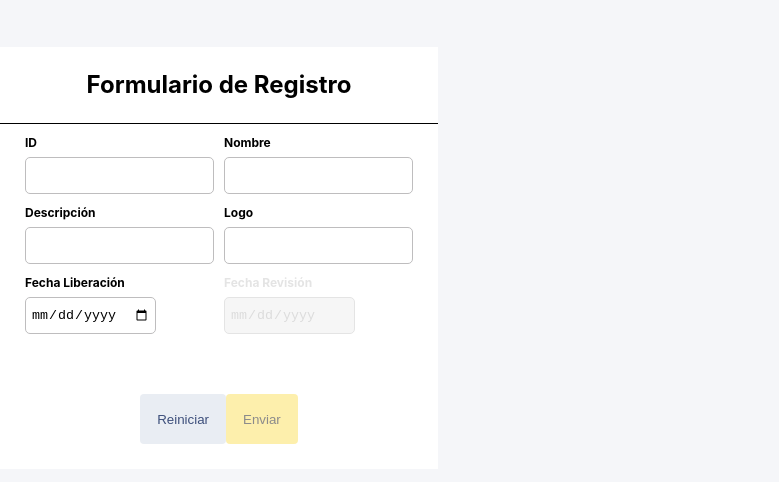
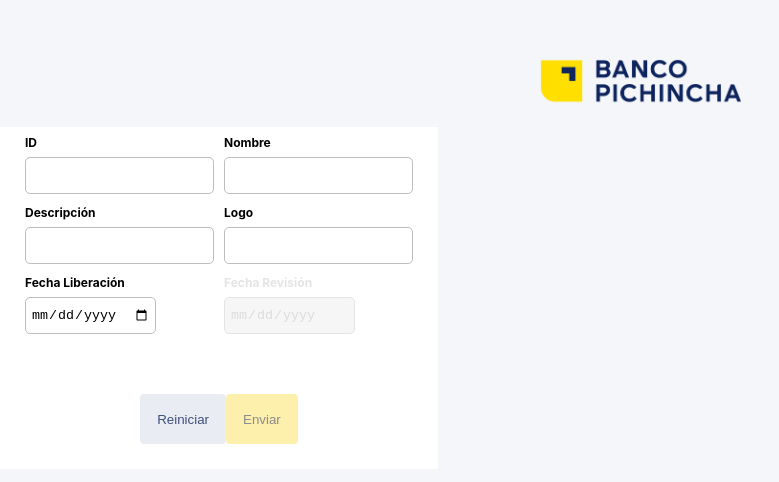
Before and after one commit to einjunge99/product-dashboard, a React (Vite) app: page /product in a window 1280 px wide. Shown: the part 142-624 px from the top of the page, without its empty margins (0-779 px from the left). Built offline with nearby package versions, Linux system fonts and the light colour scheme; no server answers; the HTML template or start-up script is replaced by a standard one.

Commit message:
Add header component

```diff
--- a/package.json
+++ b/package.json
@@ -16,12 +16,13 @@
     "react-dom": "^18.2.0",
     "react-hook-form": "^7.45.1",
     "react-redux": "^8.1.1",
-    "react-router-dom": "^6.14.0",
+    "react-router-dom": "^5.1.2",
     "sass": "^1.63.6"
   },
   "devDependencies": {
     "@types/react": "^18.0.37",
     "@types/react-dom": "^18.0.11",
+    "@types/react-router-dom": "^5.3.2",
     "@typescript-eslint/eslint-plugin": "^5.59.0",
     "@typescript-eslint/parser": "^5.59.0",
     "@vitejs/plugin-react": "^4.0.0",
--- a/src/App.tsx
+++ b/src/App.tsx
@@ -1,20 +1,23 @@
-import { RouterProvider, createBrowserRouter } from 'react-router-dom';
-import { Dashboard, Product } from './components';
-
-const router = createBrowserRouter([
-  {
-    path: "/",
-    element: <Dashboard />,
-  },
-  {
-    path: "/product",
-    element: <Product />,
-  },
-]);
+import { BrowserRouter as Router, Route, Switch } from "react-router-dom";
+import { Dashboard, Product } from "./components";
+import { Header } from "./components/common/header";
 
 const App = () => {
   return (
-      <RouterProvider router={router} />
+    <Router>
+      <Header />
+      <Switch>
+        <Route exact path="/">
+          <Dashboard />
+        </Route>
+        <Route path="/product/:id">
+          <Product />
+        </Route>
+        <Route exact path="/product">
+          <Product />
+        </Route>
+      </Switch>
+    </Router>
   );
 };
 
--- /dev/null
+++ b/src/components/common/header/index.module.scss
@@ -0,0 +1,15 @@
+.header {
+    height: 60px;
+    position: absolute;
+    width: 100%;
+    background-color: #f5f6f9;
+    display: flex;
+    justify-content: center;
+    padding: 10px 0;
+    img {
+        height: 50px;
+    }
+    &.withBackground {
+        background-color: white;
+    }
+}
--- /dev/null
+++ b/src/components/common/header/index.tsx
@@ -0,0 +1,20 @@
+import cx from "classnames";
+import styles from "./index.module.scss";
+import { useLocation } from "react-router-dom";
+import logo from "../../../assets/logo.png";
+
+const COLORED_ROUTES = ["/"];
+
+export const Header = () => {
+  const location = useLocation();
+  const currentPath = location.pathname;
+  return (
+    <div
+      className={cx(styles.header, {
+        [styles.withBackground]: COLORED_ROUTES.includes(currentPath),
+      })}
+    >
+      <img src={logo} />
+    </div>
+  );
+};
```
Also changed, not shown: src/assets/logo.png (added), 1 other file (tests, documents, lock files or other folders).
